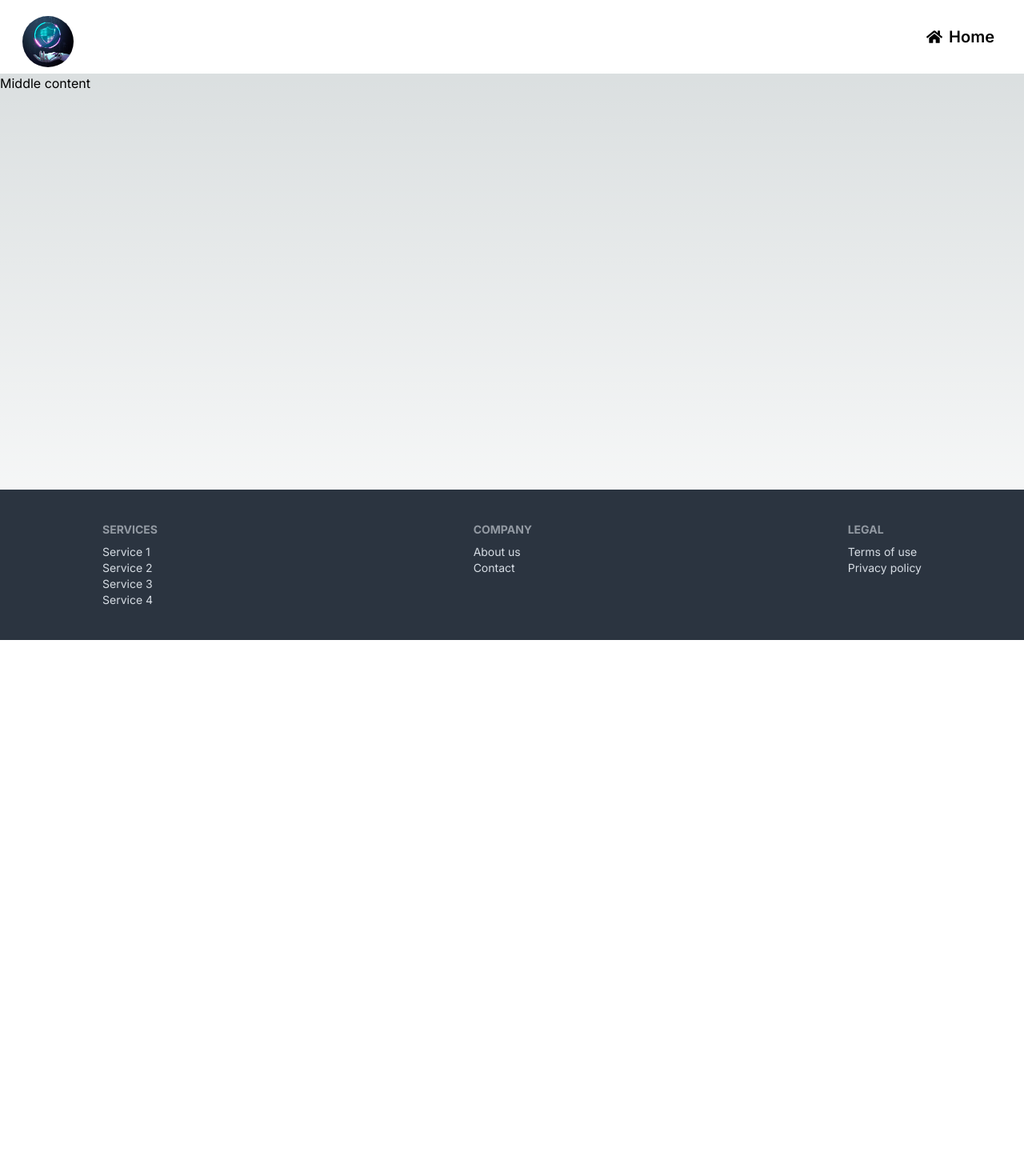
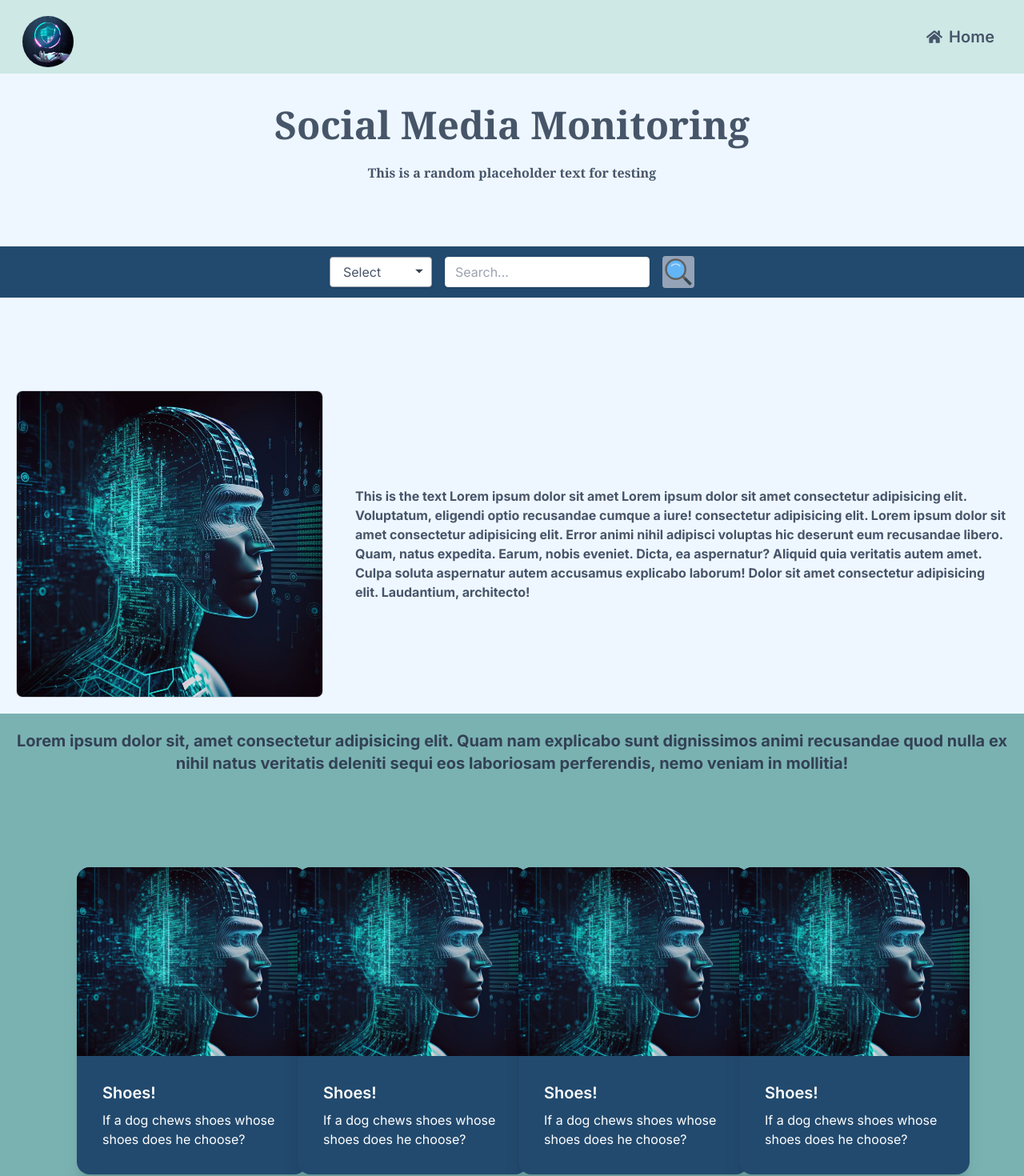
Before and after one commit to vpndigitalservice/social-media-monitoring, a Next.js app: page / in a window 1280 px wide. Shown: the top 1470 px of the page at 80% size. Before the commit the page ends 800 px from the top, so only its background shows below. Built offline with nearby package versions, Linux system fonts and the light colour scheme.

Commit message:
Basic Layout Complete

```diff
--- a/app/page.js
+++ b/app/page.js
@@ -1,15 +1,21 @@
 import Image from "next/image";
 import Navbar from "../components/Navbar"
 import Footer from '../components/Footer'
+import Hero from '../components/Hero'
+import Cards from '../components/Cards'
+import Information from "@/components/Information";
 export default function Home() {
   return (
-    <div className="flex flex-col min-h-screen">
+    <div className="flex flex-col min-h-screen " style={{backgroundColor : '#EEF7FF'}}>
     <header>
       <Navbar />
     </header>
-    <div>Middle content</div>
-    <main className="flex-grow">
+
+    <main className="flex-grow ">
       {/* Your main content goes here */}
+      <Hero />
+      <Information/>
+      <Cards />
     </main>
     <Footer />
   </div>
--- /dev/null
+++ b/components/Cards.jsx
@@ -0,0 +1,81 @@
+"use client"
+
+import react from 'react'
+import Image from 'next/image';
+import cardimg from '../public/cardimg.jpg'
+
+function Cards(){
+    return (
+        <div className='p-24' style={{backgroundColor: "#7AB2B2"}} >
+        <div className="grid grid-cols-1 gap-4 md:grid-cols-2 lg:grid-cols-3 xl:grid-cols-4" >
+            <div className="card w-72 h-96 bg-base-100 shadow-xl  text-white" style={{backgroundColor : '#224a6e'}}>
+                <figure>
+                    <Image
+                        src={cardimg}
+                        width={300}
+                        height={100}
+                        alt="Shoes"
+                    />
+                </figure>
+                <div className="card-body">
+                    <h2 className="card-title  hover:text-slate-500">Shoes!</h2>
+                    <p>If a dog chews shoes whose shoes does he choose?</p>
+
+                </div>
+            </div>
+
+            <div className="card w-72 h-96 bg-base-100 shadow-xl  text-white" style={{backgroundColor : '#224a6e'}}>
+                <figure>
+                    <Image
+                        src={cardimg}
+                        width={300}
+                        height={100}
+                        alt="Shoes"
+                    />
+                </figure>
+                <div className="card-body  hover:text-slate-500">
+                    <h2 className="card-title">Shoes!</h2>
+                    <p>If a dog chews shoes whose shoes does he choose?</p>
+
+                </div>
+            </div>
+
+            <div className="card w-72 h-96 bg-base-100 shadow-xl text-white " style={{backgroundColor : '#224a6e'}}>
+                <figure>
+                    <Image
+                        src={cardimg}
+                        width={300}
+                        height={100}
+                        alt="Shoes"
+                    />
+                </figure>
+                <div className="card-body hover:text-slate-500">
+                    <h2 className="card-title">Shoes!</h2>
+                    <p>If a dog chews shoes whose shoes does he choose?</p>
+
+                </div>
+            </div>
+
+            <div className="card w-72 h-96 bg-base-100 shadow-xl text-white" style={{backgroundColor : '#224a6e'}}>
+                <figure>
+                    <Image
+                        src={cardimg}
+                        width={300}
+                        height={100}
+                        alt="Shoes"
+                    />
+                </figure>
+                <div className="card-body  hover:text-slate-500">
+                    <h2 className="card-title">Shoes!</h2>
+                    <p>If a dog chews shoes whose shoes does he choose?</p>
+
+                </div>
+            </div>
+        </div>
+    </div>
+
+    );
+}
+
+
+export default Cards;
--- a/components/Footer.jsx
+++ b/components/Footer.jsx
@@ -1,9 +1,10 @@
+"use client"
 import react from 'react';
 
 function Footer() {
     return (
-        <footer className="footer p-10 bg-neutral text-neutral-content flex justify-center">
-        <div className="flex flex-col md:flex-row justify-between w-full max-w-5xl">
+        <footer className="footer p-10 bg-neutral text-neutral-content flex justify-center" style={{backgroundColor : '#4D869C'}}>
+        <div className="flex flex-col md:flex-row justify-between w-full max-w-5xl text-white">
           <nav className="mb-4 md:mb-0 md:mr-8">
             <h6 className="footer-title">Services</h6>
             <a className="link link-hover">Service 1</a><br/>
--- /dev/null
+++ b/components/Hero.jsx
@@ -0,0 +1,90 @@
+"use client"
+
+import react from 'react';
+
+import { useState } from 'react';
+import { FcSearch } from "react-icons/fc";
+function Hero(){
+
+
+    const [options, setOptions] = useState([
+        { value: 'Instagram', label: 'Instagram' },
+        { value: 'Facebook', label: 'Facebook' },
+        { value: 'Reddit', label: 'Reddit' },
+    ]);
+
+    // State for selected option
+    const [selectedOption, setSelectedOption] = useState(null);
+
+    // Handler for select change
+    const handleSelectChange = (event) => {
+        setSelectedOption(event.target.value);
+    };
+
+    // Placeholder for search bar
+    let searchBarPlaceholder = "Search...";
+    if (selectedOption) {
+        searchBarPlaceholder = `Enter keywords for ${selectedOption}`;
+    }
+
+
+
+
+
+
+
+
+
+
+
+
+
+
+
+
+
+
+
+
+
+    return (
+        <>
+        <div className="text-center justify-center mt-10 font-bold font-serif text-slate-600" style={{backgroundColor : '#EEF7FF'}}>
+            <p className="text-5xl">Social Media Monitoring</p>
+            <p className='mt-6'>This is a random placeholder text for testing</p>
+        </div>
+
+        <div className="flex flex-col items-center justify-center md:flex-row space-x-4 mt-20 mb-20 p-3" style={{backgroundColor: '#224a6e'}}>
+            {/* Dropdown */}
+            <div className="relative mb-4 md:mb-0">
+                <select
+                    className="block appearance-none w-32 bg-white border text-slate-600 border-gray-400 hover:border-gray-500 px-4 py-2 pr-8 rounded shadow leading-tight focus:outline-none focus:shadow-outline"
+                    onChange={handleSelectChange}
+                >
+                    <option value="">Select</option>
+                    {options.map(option => (
+                        <option key={option.value} value={option.value}>{option.label}</option>
+                    ))}
+                </select>
+                <div className="pointer-events-none absolute inset-y-0 right-0 flex items-center px-2 text-gray-700">
+                    <svg className="fill-current h-4 w-4" xmlns="http://www.w3.org/2000/svg" viewBox="0 0 20 20"><path d="M10 12L4 6h12z"/></svg>
+                </div>
+            </div>
+
+            {/* Search Bar */}
+            <input
+                type="text"
+                className="shadow appearance-none border rounded w-64 py-2 px-3 bg-white text-slate-900 leading-tight focus:outline-none focus:shadow-outline mb-4 md:mb-0"
+                placeholder={searchBarPlaceholder}
+            />
+
+            {/* Search Button */}
+            <button className="bg-slate-400 hover:bg-blue-700 w-10 text-white font-bold py-0 px-0 rounded focus:outline-none focus:shadow-outline">
+                <FcSearch className='w-10 h-10'/>
+            </button>
+        </div>
+    </>
+    );
+}
+
+export default Hero;
--- /dev/null
+++ b/components/Information.jsx
@@ -0,0 +1,33 @@
+"use client";
+import react from "react";
+import Image from "next/image";
+import cardimg from '../public/cardimg.jpg'
+
+function Information(){
+    return (
+        <>
+        <div className="w-full h-auto flex flex-col  md:flex-row pt-4 justify-center text-slate-600" style={{backgroundColor : '#EEF7FF'}}>
+        <div className="flex justify-center p-5">
+            <div className="max-w-xs md:max-w-sm rounded-lg overflow-hidden border border-gray-300">
+                <Image
+                    className="w-full h-auto"
+                    src={cardimg}
+                    width={250}
+                    height={400}
+                    alt="info img"
+                />
+            </div>
+        </div>
+
+        <div className="flex flex-1 p-5 font-bold items-center">
+            This is the text Lorem ipsum dolor sit amet Lorem ipsum dolor sit amet consectetur adipisicing elit. Voluptatum, eligendi optio recusandae cumque a iure! consectetur adipisicing elit. Lorem ipsum dolor sit amet consectetur adipisicing elit. Error animi nihil adipisci voluptas hic deserunt eum recusandae libero. Quam, natus expedita. Earum, nobis eveniet. Dicta, ea aspernatur? Aliquid quia veritatis autem amet. Culpa soluta aspernatur autem accusamus explicabo laborum! Dolor sit amet consectetur adipisicing elit. Laudantium, architecto!
+        </div>
+
+    </div>
+    <div className="w-full text-center text-xl text-slate-700  p-5 font-bold"  style={{backgroundColor : '#7AB2B2'}}>Lorem ipsum dolor sit, amet consectetur adipisicing elit. Quam nam explicabo sunt dignissimos animi recusandae quod nulla ex nihil natus veritatis deleniti sequi eos laboriosam perferendis, nemo veniam in mollitia!</div>
+    </>
+
+    );
+}
+
+export default Information;
--- a/components/Navbar.jsx
+++ b/components/Navbar.jsx
@@ -1,3 +1,4 @@
+"use client"
 import react from 'react'
 import logo from '../public/logo.jpg'
 import Image from 'next/image';
@@ -5,7 +6,7 @@ import { FaHome } from "react-icons/fa";
 
 function Navbar() {
     return (
-        <div className="navbar bg-base-100 ">
+        <div className="navbar bg-base-100" style={{ backgroundColor: "#CDE8E5" }}>
             <div className="flex-none">
             <div className="dropdown dropdown-end mt-3 ml-5">
 
@@ -27,7 +28,7 @@ function Navbar() {
             </div>
             <div className='flex-none'>
 
-                <a className="btn btn-ghost text-xl mr-3">  <FaHome /> Home</a>
+                <a className="btn btn-ghost text-xl text-slate-600 mr-3">  <FaHome /> Home</a>
             </div>
         </div>
     );
```
Also changed, not shown: public/cardimg.jpg (added).
